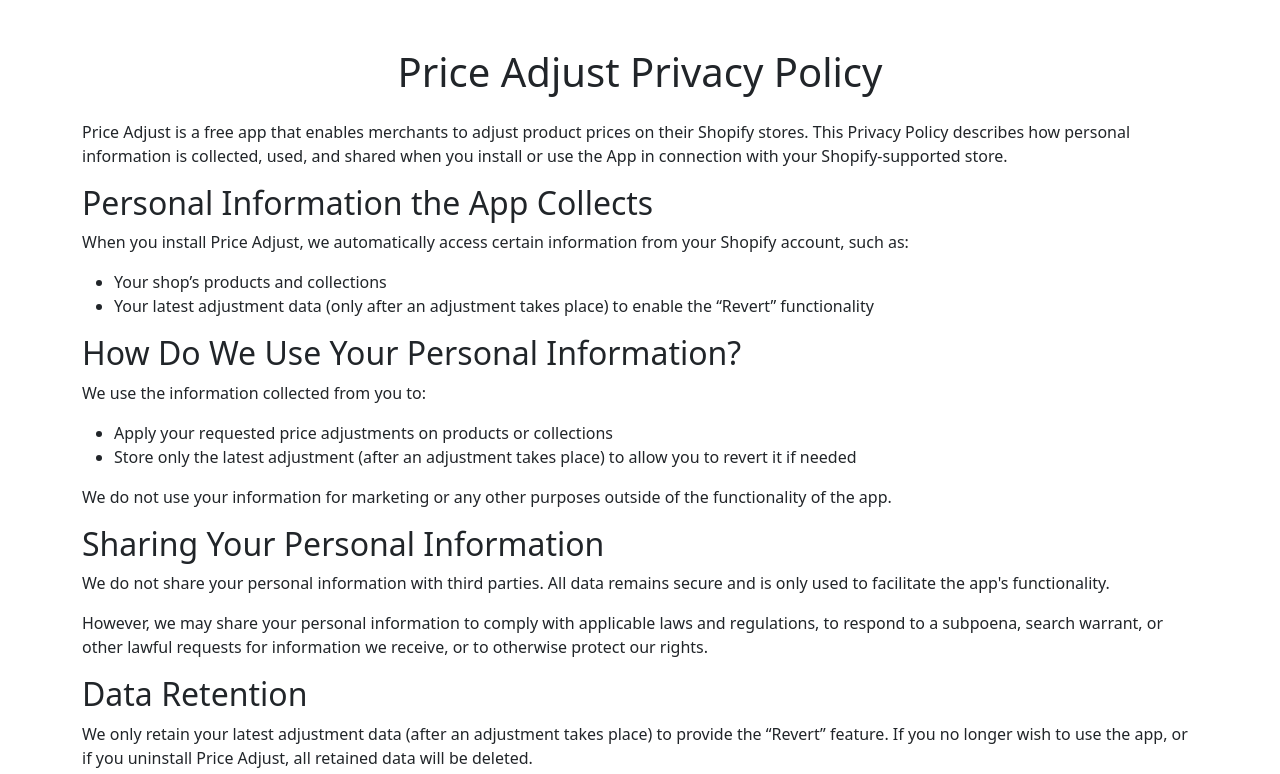
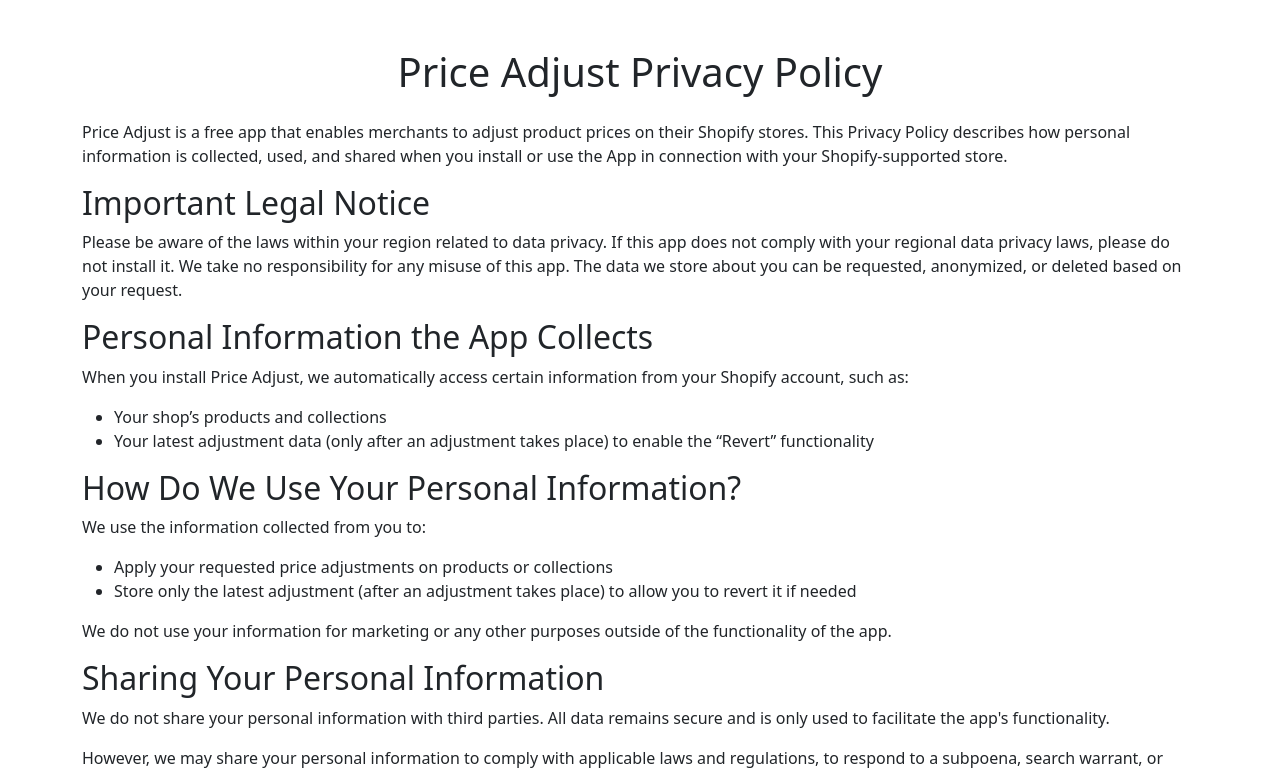
Before and after one commit to adaptios/adaptios.github.io, a plain HTML site: page index.html in a window 1280 px wide. Shown: the top 774 px of the page. Drawn offline with nearby package versions, Linux system fonts and the light colour scheme.

Commit message:
Update index.html

```diff
--- a/index.html
+++ b/index.html
@@ -10,6 +10,9 @@
     <div class="container my-5">
         <h1 class="text-center mb-4">Price Adjust Privacy Policy</h1>
         <p>Price Adjust is a free app that enables merchants to adjust product prices on their Shopify stores. This Privacy Policy describes how personal information is collected, used, and shared when you install or use the App in connection with your Shopify-supported store.</p>
+
+        <h2>Important Legal Notice</h2>
+        <p>Please be aware of the laws within your region related to data privacy. If this app does not comply with your regional data privacy laws, please do not install it. We take no responsibility for any misuse of this app. The data we store about you can be requested, anonymized, or deleted based on your request.</p>
 
         <h2>Personal Information the App Collects</h2>
         <p>When you install Price Adjust, we automatically access certain information from your Shopify account, such as:</p>
```
